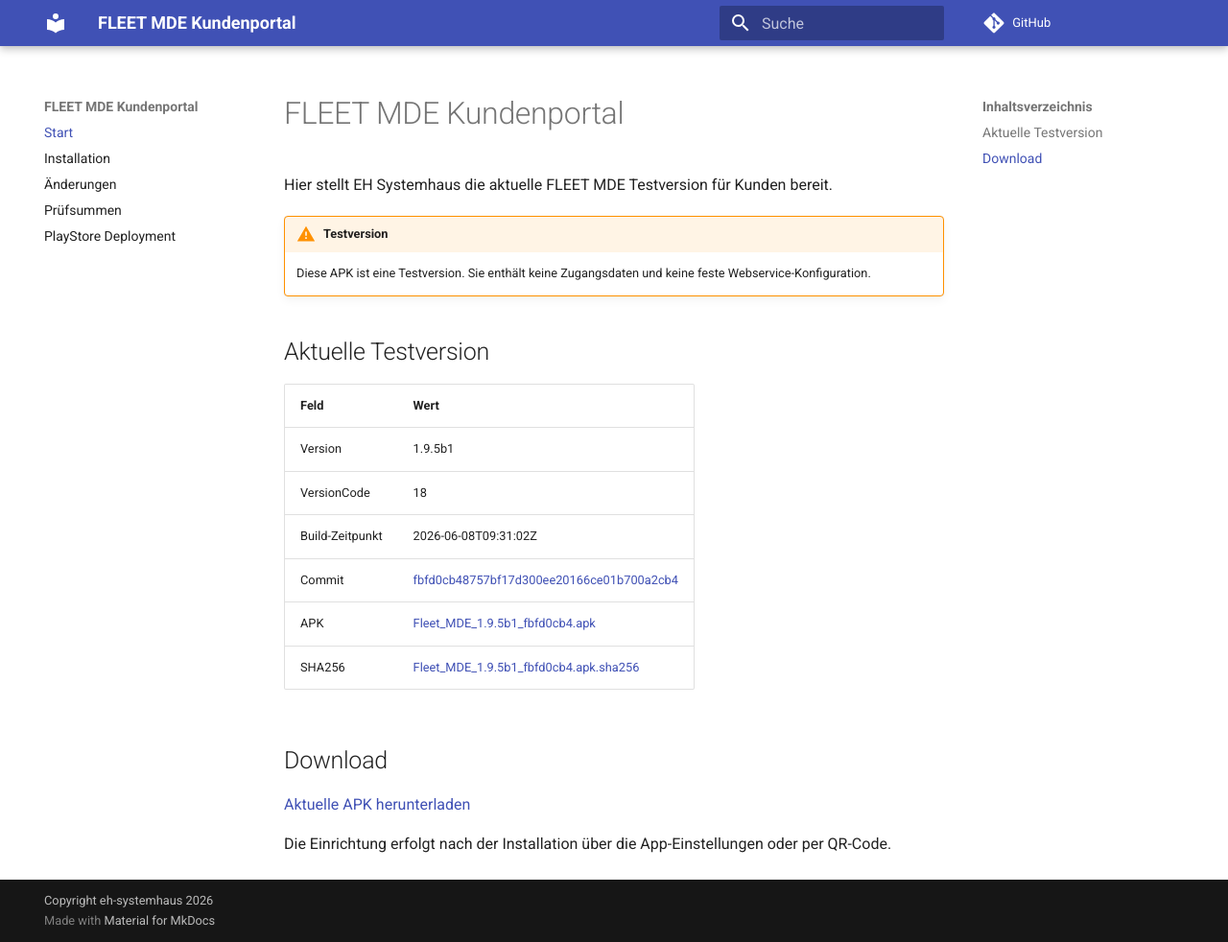
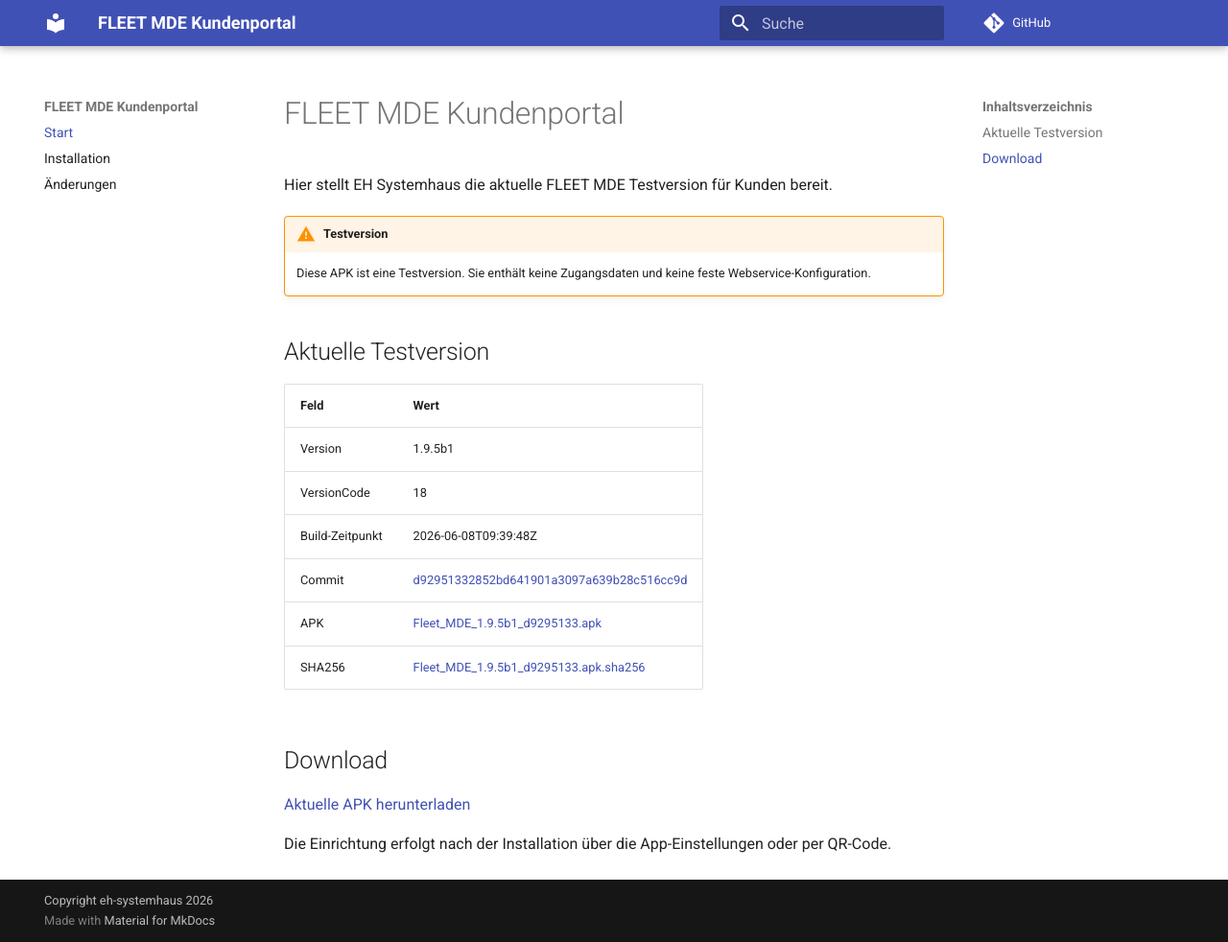
Before and after one commit to harzmann/fleet_mde_doc, an MkDocs documentation site: the page built from docs/index.md, in a window 1280 px wide and 982 px high. Shown: the whole window at 96% size. Built offline with MkDocs 1.6.1 and Material for MkDocs 9.7.7, drawn with Linux system fonts in a browser that asks for light colours; comment, search, counter and statistics services are not loaded.

Commit message:
Update customer test documentation

```diff
--- a/docs/index.md
+++ b/docs/index.md
@@ -11,13 +11,13 @@ Hier stellt EH Systemhaus die aktuelle FLEET MDE Testversion für Kunden bereit.
 | --- | --- |
 | Version | 1.9.5b1 |
 | VersionCode | 18 |
-| Build-Zeitpunkt | 2026-06-08T09:31:02Z |
-| Commit | [fbfd0cb48757bf17d300ee20166ce01b700a2cb4](https://github.com/harzmann/fleet_mde/commit/fbfd0cb48757bf17d300ee20166ce01b700a2cb4) |
-| APK | [Fleet_MDE_1.9.5b1_fbfd0cb4.apk](https://github.com/harzmann/fleet_mde_doc/releases/download/customer-test-latest/Fleet_MDE_1.9.5b1_fbfd0cb4.apk) |
-| SHA256 | [Fleet_MDE_1.9.5b1_fbfd0cb4.apk.sha256](https://github.com/harzmann/fleet_mde_doc/releases/download/customer-test-latest/Fleet_MDE_1.9.5b1_fbfd0cb4.apk.sha256) |
+| Build-Zeitpunkt | 2026-06-08T09:39:48Z |
+| Commit | [d92951332852bd641901a3097a639b28c516cc9d](https://github.com/harzmann/fleet_mde/commit/d92951332852bd641901a3097a639b28c516cc9d) |
+| APK | [Fleet_MDE_1.9.5b1_d9295133.apk](https://github.com/harzmann/fleet_mde_doc/releases/download/customer-test-latest/Fleet_MDE_1.9.5b1_d9295133.apk) |
+| SHA256 | [Fleet_MDE_1.9.5b1_d9295133.apk.sha256](https://github.com/harzmann/fleet_mde_doc/releases/download/customer-test-latest/Fleet_MDE_1.9.5b1_d9295133.apk.sha256) |
 
 ## Download
 
-[Aktuelle APK herunterladen](https://github.com/harzmann/fleet_mde_doc/releases/download/customer-test-latest/Fleet_MDE_1.9.5b1_fbfd0cb4.apk)
+[Aktuelle APK herunterladen](https://github.com/harzmann/fleet_mde_doc/releases/download/customer-test-latest/Fleet_MDE_1.9.5b1_d9295133.apk)
 
 Die Einrichtung erfolgt nach der Installation über die App-Einstellungen oder per QR-Code.
--- a/mkdocs.yml
+++ b/mkdocs.yml
@@ -12,8 +12,6 @@ nav:
   - Start: index.md
   - Installation: installation.md
   - Änderungen: changelog.md
-  - Prüfsummen: checksums.md
-  - PlayStore Deployment: playstore.md
 copyright: Copyright eh-systemhaus 2026
 markdown_extensions:
   - admonition
```
Also changed, not shown: docs/changelog.md (+2 -2 lines), docs/checksums.md (deleted, +0 -7 lines), docs/installation.md (+5 -5 lines), docs/playstore.md (deleted, +0 -17 lines).
